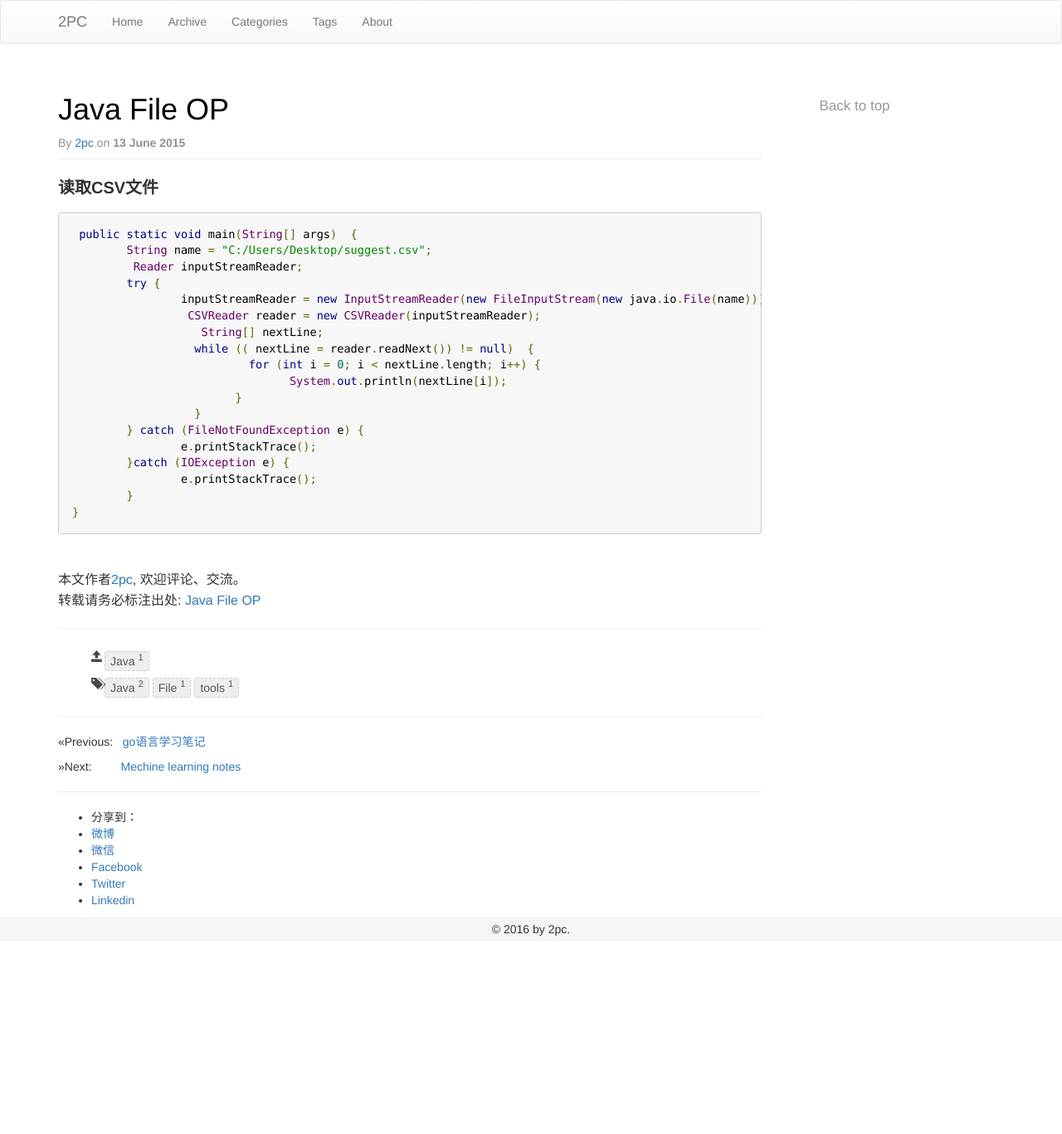
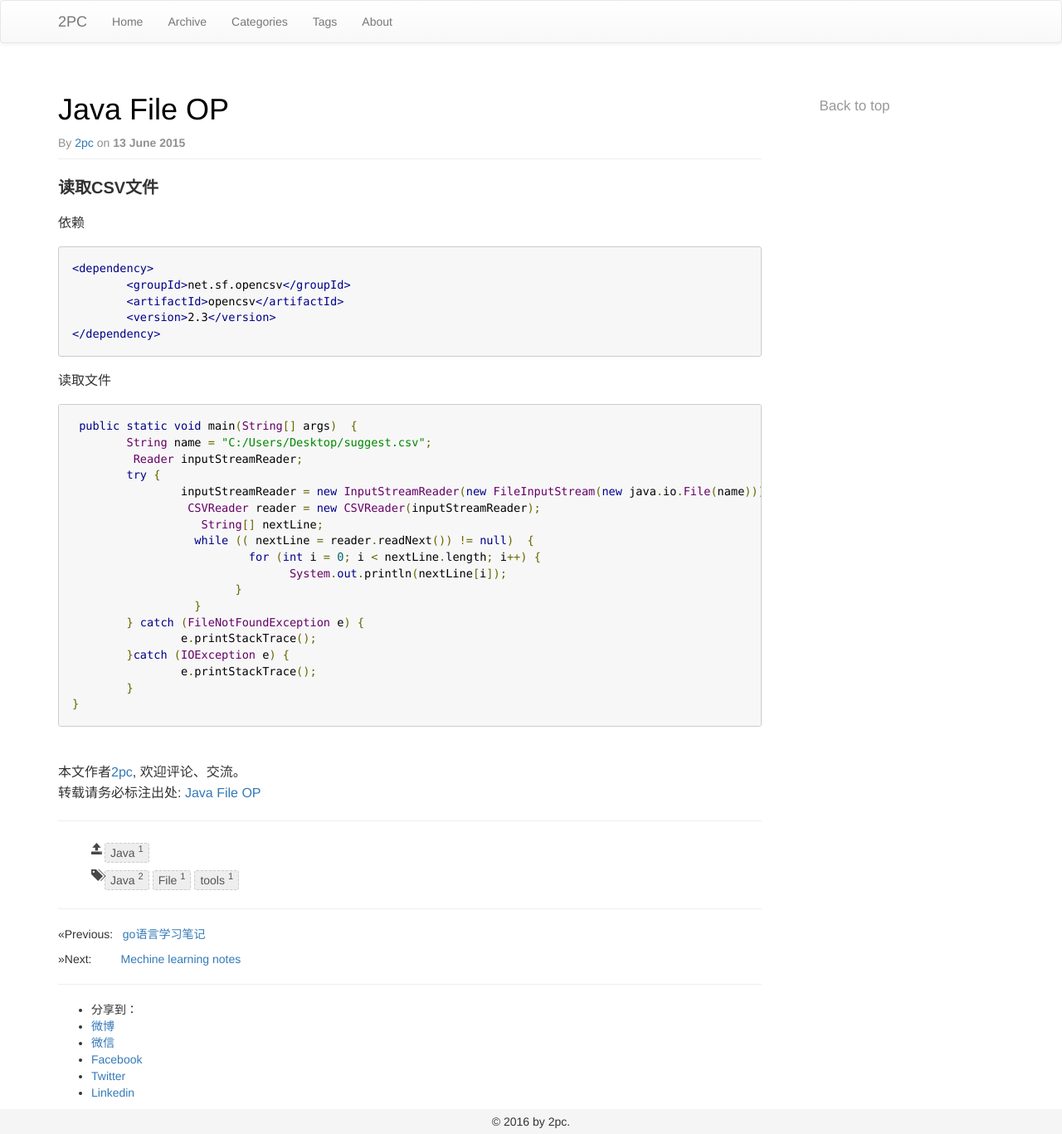
Before and after one commit to luyee/2pc.github.io, a Jekyll site: the page built from _posts/Java/2015-06-13-javafileop.md, in a window 1280 px wide. Shown: the whole page at 83% size. Built offline with Jekyll 4.4.1, drawn with Linux system fonts in a browser that asks for light colours; comment, search, counter and statistics services are not loaded; before the commit the page ends 1135 px from its top, so only the background shows below that.

Commit message:
Update 2015-06-13-javafileop.md

````diff
--- a/_posts/Java/2015-06-13-javafileop.md
+++ b/_posts/Java/2015-06-13-javafileop.md
@@ -8,6 +8,17 @@ tags : [Java, File, tools]
 
 
 #### 读取CSV文件
+
+依赖
+
+```
+<dependency>
+	<groupId>net.sf.opencsv</groupId>
+	<artifactId>opencsv</artifactId>
+	<version>2.3</version>
+</dependency>
+```
+读取文件
 
 ```
  public static void main(String[] args)  {
````
